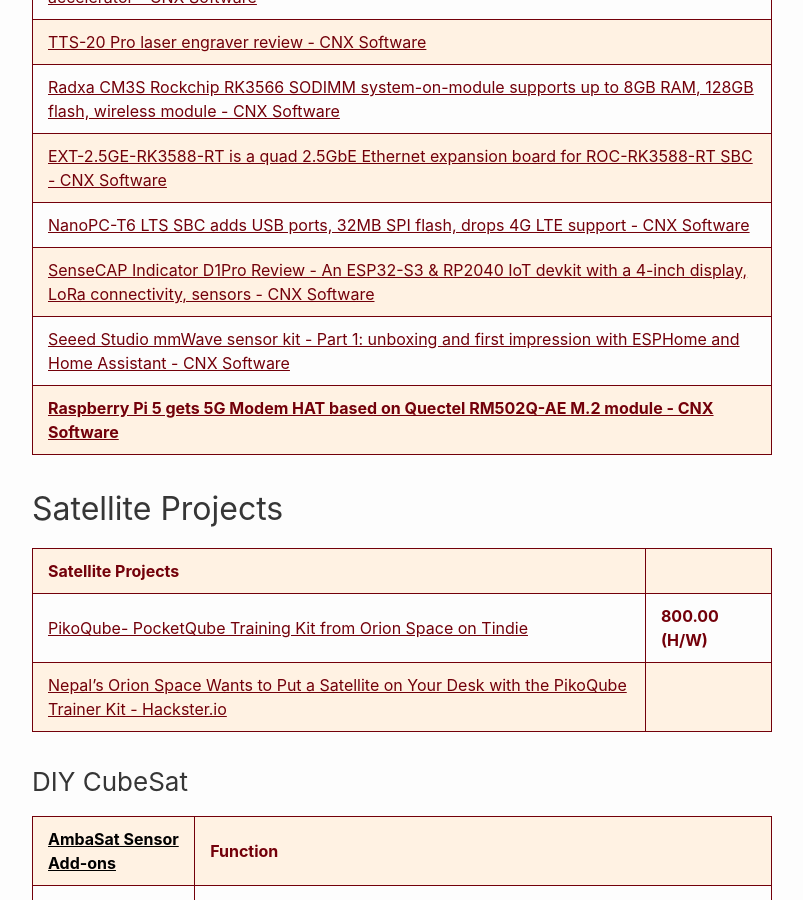
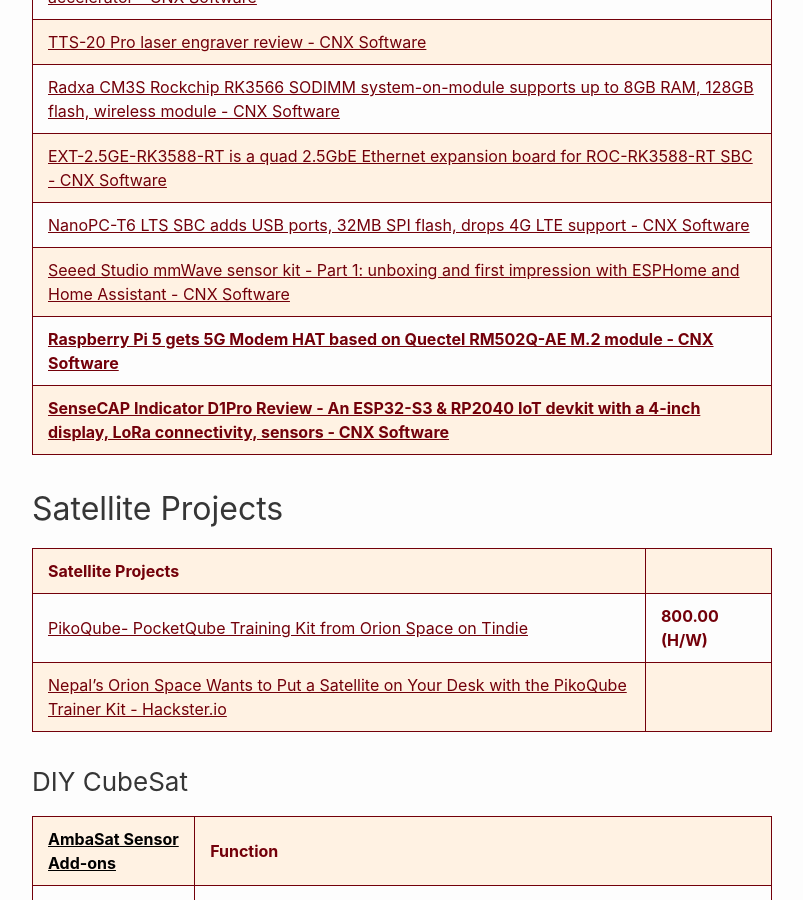
Before and after one commit to RalphHightower/RalphHightower, a Jekyll site: the page built from Hardware/HardwareLinks.md, in a window 1280 px wide and 900 px high, scrolled down 40013 px. Shown: the whole window, without its empty margins (238-1041 px from the left). Built offline with Jekyll 4.4.1, drawn with Linux system fonts in a browser that asks for light colours; our own code applies the rules of GitHub Pages for plain Markdown files; some of the changed text lies outside the part shown.

Commit message:
Update HardwareLinks.md

```diff
--- a/Hardware/HardwareLinks.md
+++ b/Hardware/HardwareLinks.md
@@ -246,7 +246,7 @@
 | [Seeed Studio 60GHz mmWave Radar Module - Respiratory Heartbeat Detection / FMCW / Sync Sense / Privacy Protect](https://www.seeedstudio.com/60GHz-mmWave-Radar-Sensor-Breathing-and-Heartbeat-Module-p-5305.html ) | (H/W) $45.00 |
 | [Seeed Studio 60GHz mmWave Radar Sensor - Fall Detection Module Pro](https://www.seeedstudio.com/60GHz-mmWave-Radar-Sensor-Fall-Detection-Module-Pro-p-5375.html ) | (H/W) $37.00 |
 |[Seeed Studio mmWave Human Detection Sensor Kit](https://www.seeedstudio.com/mmWave-Human-Detection-Sensor-Kit-p-5773.html ) | (H/W) $26.99 |
-| [Seeed Studio SenseCAP Indicator D1Pro(Alpha)](https://www.seeedstudio.com/SenseCAP-Indicator-D1Pro-p-5644.html ) | (H/W) $89.00 |
+| **[Seeed Studio SenseCAP Indicator D1Pro(Alpha) - Seeed Studio](https://www.seeedstudio.com/SenseCAP-Indicator-D1Pro-p-5644.html )** | **(H/W) $89.00** |
 | [Seeed Studio reComputer J101 - Carrier Board for Jetson Nano, same size of NVIDIA® Jetson Nano™ Dev Kit carrier board, micro SD card slot, HDMI2.0, USB, CSI, M.2 key E, GPIO](https://www.seeedstudio.com/reComputer-J101-v2-Carrier-Board-for-Jetson-Nano-p-5396.html) | (H/W) $69 |
 | [Seeed Studio reComputer J202 - carrier Board for Jetson Nano/Xavier NX/TX2 NX, with 4xUSB, M.2 Key M,E same size of NVIDIA® Jetson Xavier™ NX Dev Kit carrier board (Power adapter included)](https://www.seeedstudio.com/reComputer-J202-Carrier-Board-for-Jetson-Xavier-NX-p-5397.html) | (H/W) $139 |
 | [Shinzin Ai-m62-12f Core Development Board, Wi-fi6 Ble5.3 Combo Module, Bl616 Low Power 32-bit Risc-v Cpu, Support Thread Protocol - Integrated Circuits - AliExpress](https://www.aliexpress.com/item/1005005438854506.html ) |
@@ -696,9 +696,9 @@
 | [Radxa CM3S Rockchip RK3566 SODIMM system-on-module supports up to 8GB RAM, 128GB flash, wireless module - CNX Software](https://www.cnx-software.com/2023/12/29/radxa-cm3s-rockchip-rk3566-sodimm-system-on-module-8gb-ram-128gb-flash-wireless-module/ ) |
 | [EXT-2.5GE-RK3588-RT is a quad 2.5GbE Ethernet expansion board for ROC-RK3588-RT SBC - CNX Software](https://www.cnx-software.com/2024/01/02/ext-2-5ge-rk3588-rt-quad-2-5gbe-ethernet-expansion-board-roc-rk3588-rt-sbc/ ) |
 | [NanoPC-T6 LTS SBC adds USB ports, 32MB SPI flash, drops 4G LTE support - CNX Software](https://www.cnx-software.com/2024/01/08/nanopc-t6-lts-sbc-adds-usb-ports-32mb-spi-flash-drops-4g-lte-support/ ) |
-| [SenseCAP Indicator D1Pro Review - An ESP32-S3 & RP2040 IoT devkit with a 4-inch display, LoRa connectivity, sensors - CNX Software](https://www.cnx-software.com/2023/05/27/sensecap-indicator-d1pro-review-an-esp32-s3-rp2040-iot-devkit-with-a-4-inch-display-lora-connectivity-sensors/ ) |
 | [Seeed Studio mmWave sensor kit - Part 1: unboxing and first impression with ESPHome and Home Assistant - CNX Software](https://www.cnx-software.com/2023/12/19/seeed-studio-mmwave-sensor-kit-unboxing-esphome-home-assistant/ ) |
 | **[Raspberry Pi 5 gets 5G Modem HAT based on Quectel RM502Q-AE M.2 module - CNX Software](https://www.cnx-software.com/2023/11/29/raspberry-pi-5-5g-modem-hat-quectel-rm502q-ae/ )** |
+| **[SenseCAP Indicator D1Pro Review - An ESP32-S3 & RP2040 IoT devkit with a 4-inch display, LoRa connectivity, sensors - CNX Software](https://www.cnx-software.com/2023/05/27/sensecap-indicator-d1pro-review-an-esp32-s3-rp2040-iot-devkit-with-a-4-inch-display-lora-connectivity-sensors/ )** |
 
 [^21]: • 1.5GHz quad-core 64-bit ARM Cortex-A72 CPU (Roughly 3× performance)<br />• 1GB, 2GB, or 4GB of LPDDR4 SDRAM<br />• Full-throughput Gigabit Ethernet<br />• Dual-band 802.11ac wireless networking<br />• Bluetooth 5.0<br />• Two USB 3.0 and two USB 2.0 ports<br />• Dual monitor support, at resolutions up to 4K<br />• VideoCore VI graphics, supporting OpenGL ES 3.x<br />• 4Kp60 hardware decode of HEVC video<br />Complete compatibility with earlier Raspberry Pi products
 
```
